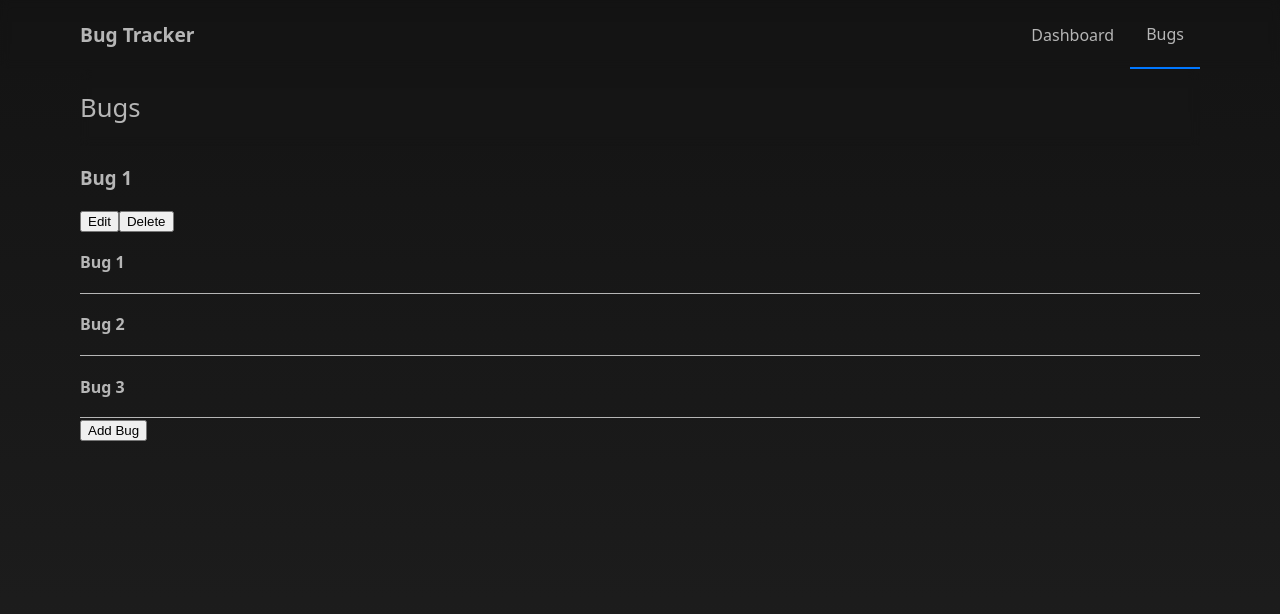
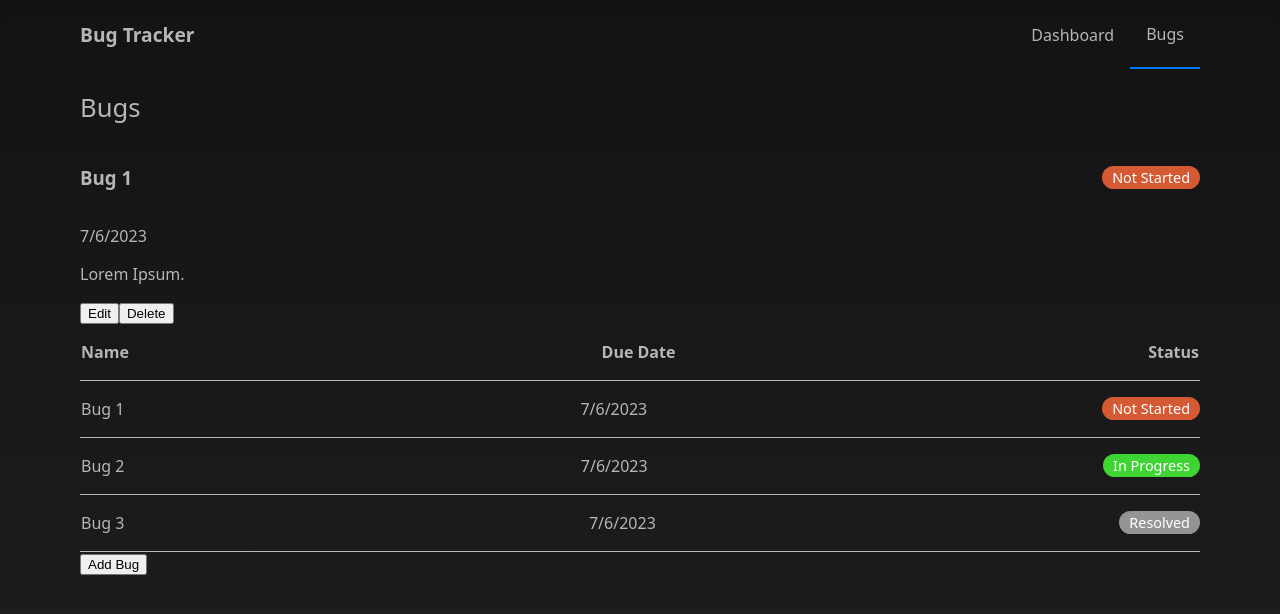
Before and after one commit to Mario-Florio/bug-tracker, a React (Create React App) app: page /bugs in a window 1280 px wide. Shown: the top 614 px of the page. Built offline with nearby package versions, Linux system fonts and the light colour scheme; the HTML template or start-up script is replaced by a standard one.

Commit message:
feat: create ui for added bug props

```diff
--- a/src/bugs.js
+++ b/src/bugs.js
@@ -1,9 +1,9 @@
 import uniqid from 'uniqid';
 
 let bugsList = [
-    { id: uniqid(), title: "Bug 1" },
-    { id: uniqid(), title: "Bug 2" },
-    { id: uniqid(), title: "Bug 3" }
+    { id: uniqid(), name: "Bug 1", description: "Lorem Ipsum.", dueDate: new Date(), status: 1, priority: 1 },
+    { id: uniqid(), name: "Bug 2", description: "Lorem Ipsum.", dueDate: new Date(), status: 2, priority: 2 },
+    { id: uniqid(), name: "Bug 3", description: "Lorem Ipsum.", dueDate: new Date(), status: 3, priority: 3 }
 ];
 
 function getBugs() {
--- a/src/pages/Bugs/BugInfo/BugInfo.js
+++ b/src/pages/Bugs/BugInfo/BugInfo.js
@@ -3,22 +3,26 @@ import "./BugInfo.css";
 
 function BugInfo(props) {
 
+    const { bugs, bug, setBug, bugsList, setBugsList } = props;
+
     const [editable, setEditable] = useState(false);
-    const [title, setTitle] = useState();
+    const [name, setName] = useState();
 
-    const { bugs, bug, setBug, bugsList, setBugsList } = props;
-    const index = bugsList.indexOf(bug);
+    const handleCancel = e => {
+        e.preventDefault();
+        setEditable(false);
+    }
 
     const handleChange = e => {
-        setTitle(e.target.value);
+        setName(e.target.value);
     };
 
     const handleSubmit = e => {
         e.preventDefault();
-        bugs.edit(bug.id, { id: bug.id, title: title });
+        bugs.edit(bug.id, { id: bug.id, name: name, description: bug.description, dueDate: bug.dueDate, status: bug.status }); // temp code
         setBugsList(bugs.getBugs());
-        setBug({ id: bug.id, title: title }); // temp fix; find solution where data reflects src (bugsList)
-        setTitle("");
+        setBug({ id: bug.id, name: name, description: bug.description, dueDate: bug.dueDate, status: bug.status }); // temp fix; find solution where data reflects src (bugsList)
+        setName("");
         setEditable(false);
     };
 
@@ -26,26 +30,60 @@ function BugInfo(props) {
         e.preventDefault();
         bugs.delete(bug.id);
         setBugsList(bugs.getBugs());
-        setBug(bugsList[1]); // temp fix; find solution where data reflects current src
+        setBug(bugs.getBugs()[0]);
     };
 
     return(
         <div className="bugInfo">
             {editable ?
                 <form>
-                    <input type="text" onChange={handleChange} placeholder={bug.title}/>
+                    <input type="text" onChange={handleChange} placeholder={bug.name}/>
                     <button onClick={handleSubmit}>Confirm</button>
+                    <button onClick={handleCancel}>Cancel</button>
                     <button onClick={handleDeletion}>Delete</button>
                 </form>
             :
-            <>
-                <h3>{bug.title}</h3>
-                <button onClick={() => setEditable(true)}>Edit</button>
-                <button onClick={handleDeletion}>Delete</button>
-            </>
+                bug === undefined ?
+                    <>
+                        <h3>Select Bug</h3>
+                    </>
+                :
+                    <>
+                        <div style={{display: "flex", justifyContent: "space-between", alignItems: "center"}}>
+                            <h3>{bug.name}</h3>
+                            <p
+                                className={bug.status === 1 ? "bugsList__notStarted" : bug.status === 2 ? "bugsList__inProgress" : "bugsList__resolved"}
+                            >
+                                {convertStatus(bug.status)}
+                            </p>
+                        </div>
+                        <p>{bug.dueDate.toLocaleDateString()}</p>
+                        <p>{bug.description}</p>
+                        <button onClick={() => setEditable(true)}>Edit</button>
+                        <button onClick={handleDeletion}>Delete</button>
+                    </>
             }
         </div>
     );
 }
 
 export default BugInfo;
+
+function convertStatus(status) {
+    let statusStr
+    switch(status) {
+        case 1:
+            statusStr = "Not Started"
+            break;
+        case 2:
+            statusStr = "In Progress"
+            break;
+        case 3:
+            statusStr = "Resolved"
+            break;
+        default:
+            statusStr = null
+            break;
+    }
+    return statusStr;
+}
--- a/src/pages/Bugs/BugsList/BugsList.css
+++ b/src/pages/Bugs/BugsList/BugsList.css
@@ -1,16 +1,61 @@
+table {
+    border-collapse: collapse;
+}
 
 .bugsList {
     margin: 0 5rem;
     transition-duration: .4s;
 }
 
-.bugsList__ticket {
+.bugsList__table {
+    width: 100%;
+}
+
+.bugsList__tableRow {
     display: flex;
     justify-content: space-between;
     align-items: center;
     color: rgb(182, 182, 182);
-    height: 62.05px;
+    padding: 1em 0;
     border-bottom: solid .5px rgb(182, 182, 182);
+}
+
+.bugsList__tableDataRow {
+    display: flex;
+    justify-content: space-between;
+    align-items: center;
+    color: rgb(182, 182, 182);
+    padding: 1em 0;
+    border-bottom: solid .5px rgb(182, 182, 182);
+    cursor: pointer;
+}
+
+.bugsList__tableDataRow:hover {
+    background-color: rgba(128, 128, 128, 0.27);
+}
+
+.bugsList__notStarted {
+    font-size: .9rem;
+    color: white;
+    background-color: rgb(212, 90, 51);
+    padding: 2px 10px;
+    border-radius: 15px;
+}
+
+.bugsList__inProgress {
+    font-size: .9rem;
+    color: white;
+    background-color: rgb(62, 212, 51);
+    padding: 2px 10px;
+    border-radius: 15px;
+}
+
+.bugsList__resolved {
+    font-size: .9rem;
+    color: white;
+    background-color: rgb(148, 148, 148);
+    padding: 2px 10px;
+    border-radius: 15px;
 }
 
 @media all and (max-width: 700px) {
--- a/src/pages/Bugs/BugsList/BugsList.js
+++ b/src/pages/Bugs/BugsList/BugsList.js
@@ -5,29 +5,40 @@ import uniqid from 'uniqid';
 function BugsList(props) {
 
     const [formIsActive, setFormIsActive] = useState(false);
-    const [title, setTitle] = useState("");
+    const [name, setName] = useState("");
 
     const { bugs, bugsList, setBugsList, setBug } = props;
 
     const handleChange = e => {
-        setTitle(e.target.value);
+        setName(e.target.value);
     };
 
     const handleSubmit = e => {
         e.preventDefault();
-        bugs.add({ id: uniqid(), title: title });
+        bugs.add({ id: uniqid(), name: name });
         setBugsList(bugs.getBugs());
-        setTitle("");
+        setName("");
         setFormIsActive(false);
     }
 
     return(
         <div className="bugsList">
+            <table className="bugsList__table">
+                <thead>
+                    <tr className="bugsList__tableRow">
+                        <th>Name</th>
+                        <th>Due Date</th>
+                        <th>Status</th>
+                    </tr>
+                </thead>
+                <tbody>
                     {bugsList.map(bug => <BugTicket key={uniqid()} bug={bug} setBug={setBug} bugsList={bugsList}/>)}
+                </tbody>
+            </table>
             {formIsActive ?
                 <>
                     <form>
-                    <input type="text" onChange={handleChange} placeholder="Title"/>
+                        <input type="text" onChange={handleChange} placeholder="Name"/>
                         <button onClick={handleSubmit}>Submit</button>
                     </form>
                     <button onClick={() => setFormIsActive(false)}>Cancel</button>
@@ -46,9 +57,34 @@ function BugTicket(props) {
 
     const { bug, setBug, bugsList } = props;
 
+    function convertStatus(status) {
+        let statusStr
+        switch(status) {
+            case 1:
+                statusStr = "Not Started"
+                break;
+            case 2:
+                statusStr = "In Progress"
+                break;
+            case 3:
+                statusStr = "Resolved"
+                break;
+            default:
+                statusStr = null
+                break;
+        }
+        return statusStr;
+    }
+
     return(
-        <div className="bugsList__ticket">
-            <h4 onClick={() => setBug(bugsList[bugsList.indexOf(bug)])}>{bug.title}</h4>
-        </div>
+        <tr onClick={() => setBug(bugsList[bugsList.indexOf(bug)])} className="bugsList__tableDataRow">
+            <td>{bug.name}</td>
+            <td>{bug.dueDate.toLocaleDateString()}</td>
+            <td
+                className={bug.status === 1 ? "bugsList__notStarted" : bug.status === 2 ? "bugsList__inProgress" : "bugsList__resolved"}
+            >
+                {convertStatus(bug.status)}
+            </td>
+        </tr>
     );
 }
```
Lines whose indentation alone changed are shown as unchanged.
